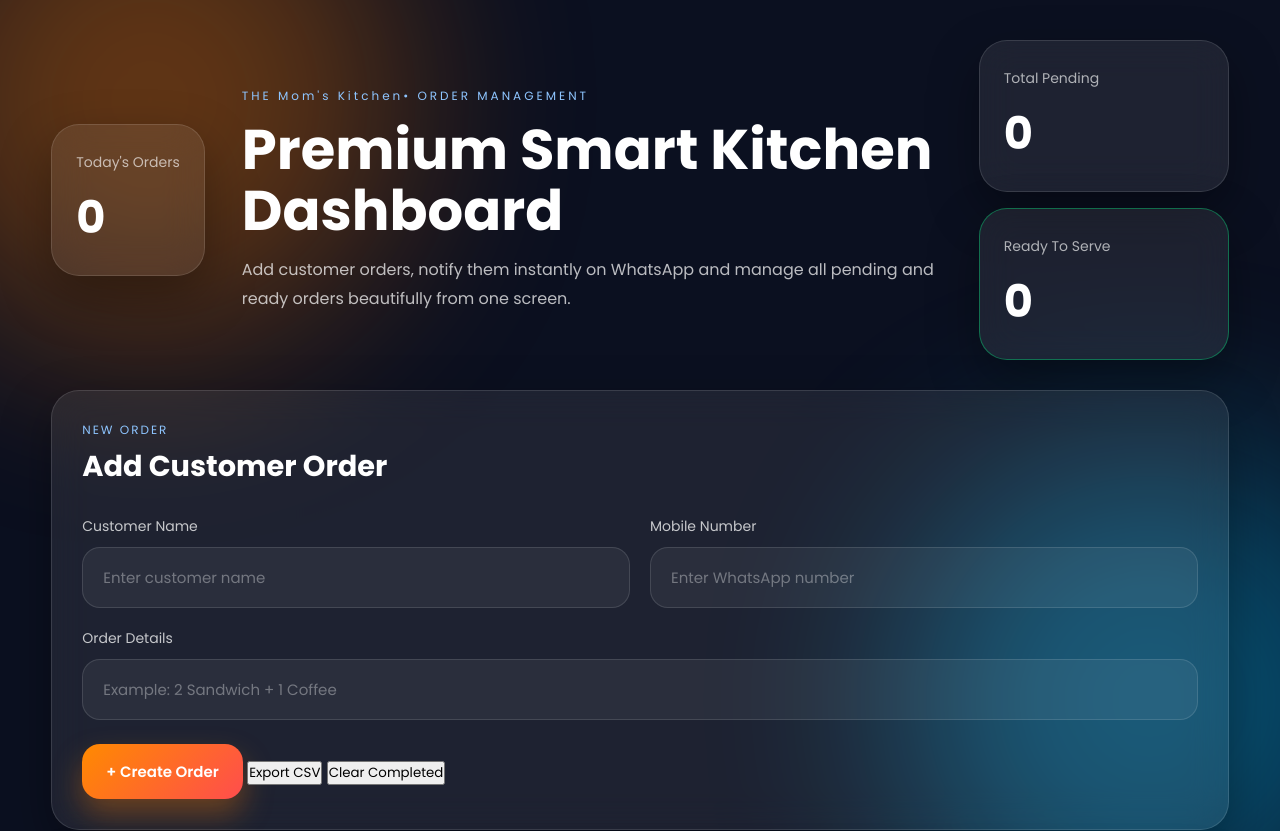
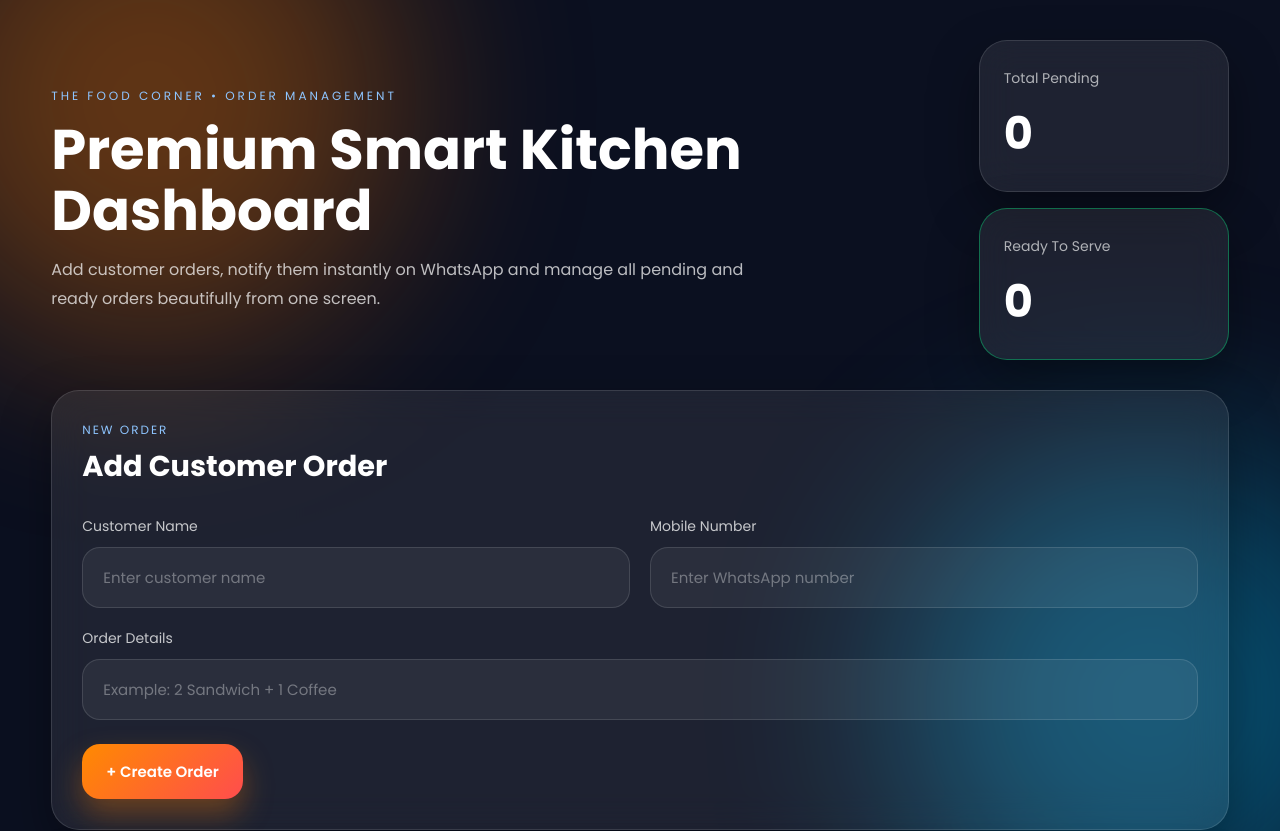
Before and after one commit to themomskitchens/food-order-system, a plain HTML site: page index.html in a window 1280 px wide. Shown: the top 831 px of the page. Drawn offline with Linux system fonts and the light colour scheme.

Commit message:
Update title and content for The Food Corner

```diff
--- a/index.html
+++ b/index.html
@@ -3,7 +3,7 @@
 <head>
   <meta charset="UTF-8">
   <meta name="viewport" content="width=device-width, initial-scale=1.0">
-  <title>The Mom's Kitchen• Smart Order Dashboard</title>
+  <title>The Food Corner • Smart Order Dashboard</title>
   <link rel="preconnect" href="https://fonts.googleapis.com">
   <link rel="preconnect" href="https://fonts.gstatic.com" crossorigin>
   <link href="https://fonts.googleapis.com/css2?family=Poppins:wght@300;400;500;600;700&display=swap" rel="stylesheet">
@@ -17,13 +17,8 @@
   <div class="dashboard">
 
     <header class="hero-section">
-      <div class="glass-card mini-card earnings-box">
-  <span>Today's Orders</span>
-  <h2 id="todayOrders">0</h2>
-      </div>
-
       <div>
-        <p class="tag">THE Mom's Kitchen• ORDER MANAGEMENT</p>
+        <p class="tag">THE FOOD CORNER • ORDER MANAGEMENT</p>
         <h1>Premium Smart Kitchen Dashboard</h1>
         <p class="hero-text">
           Add customer orders, notify them instantly on WhatsApp and manage all pending and ready orders beautifully from one screen.
@@ -69,17 +64,10 @@
       </div>
 
       <div class="action-row">
-  <button class="primary-btn" onclick="addOrder()">+ Create Order</button>
-
-  <button class="secondary-btn" onclick="exportCSV()">
-    Export CSV
-  </button>
-
-  <button class="danger-btn" onclick="clearCompleted()">
-    Clear Completed
-  </button>
-</div>
-
+        <button class="primary-btn" onclick="addOrder()">
+          + Create Order
+        </button>
+      </div>
     </section>
 
     <section class="glass-card search-panel">
```
